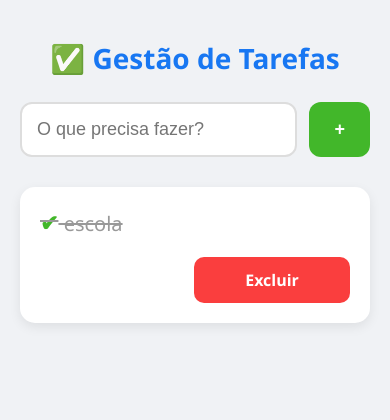
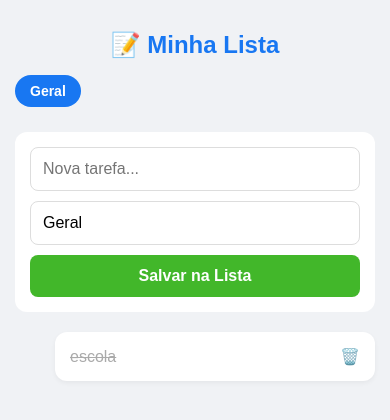
Before and after one commit to guga-leal-r/gestao-tarefas, a Flask app: page / in a window 390 px wide. Shown: the top 420 px of the page. Run offline with Flask 3, Linux system fonts and the light colour scheme.

Commit message:
Adicionando suporte a multiplas listas com visual mobile

```diff
--- a/app.py
+++ b/app.py
@@ -3,56 +3,57 @@ import os
 from flask import Flask, render_template, redirect, request
 
 app = Flask(__name__)
-
-# Nome do arquivo onde as tarefas serão salvas
 ARQUIVO_DADOS = 'tarefas.json'
 
 def carregar_tarefas():
-    # Se o arquivo não existir, retorna uma lista vazia
-    if not os.path.exists(ARQUIVO_DADOS):
-        return []
-    # Abre o arquivo e transforma o texto em lista do Python
-    with open(ARQUIVO_DADOS, 'r', encoding='utf-8') as f:
-        return json.load(f)
+    if not os.path.exists(ARQUIVO_DADOS): return []
+    with open(ARQUIVO_DADOS, 'r', encoding='utf-8') as f: return json.load(f)
 
 def salvar_tarefas(lista):
-    # Transforma a lista do Python em texto e salva no arquivo
     with open(ARQUIVO_DADOS, 'w', encoding='utf-8') as f:
         json.dump(lista, f, indent=4, ensure_ascii=False)
 
-# Inicializa a lista carregando do arquivo
 tarefas = carregar_tarefas()
 
 @app.route('/')
 def index():
-    return render_template('index.html', lista=tarefas)
+    # Pegamos todos os nomes de listas únicos que existem
+    nomes_listas = sorted(list(set(t.get('lista_nome', 'Geral') for t in tarefas)))
+    if 'Geral' not in nomes_listas: nomes_listas.insert(0, 'Geral')
+
+    # Filtramos as tarefas por lista (se o usuário escolher uma)
+    lista_atual = request.args.get('nome', 'Geral')
+    tarefas_filtradas = [t for t in tarefas if t.get('lista_nome', 'Geral') == lista_atual]
+
+    return render_template('index.html', lista=tarefas_filtradas, nomes_listas=nomes_listas, atual=lista_atual)
 
 @app.route('/add', methods=['POST'])
 def adicionar():
     texto = request.form.get('conteudo')
+    nome_lista = request.form.get('lista_nome', 'Geral')
     if texto:
-        # Pega o último ID para gerar o próximo
         novo_id = tarefas[-1]['id'] + 1 if tarefas else 1
-        tarefas.append({'id': novo_id, 'texto': texto, 'feito': False})
-        salvar_tarefas(tarefas) # <-- SALVA NO ARQUIVO
-    return redirect('/')
+        tarefas.append({'id': novo_id, 'texto': texto, 'feito': False, 'lista_nome': nome_lista})
+        salvar_tarefas(tarefas)
+    return redirect(f'/?nome={nome_lista}')
 
 @app.route('/concluir/<int:id_tarefa>')
 def concluir(id_tarefa):
+    nome_lista = 'Geral'
     for tarefa in tarefas:
         if tarefa['id'] == id_tarefa:
             tarefa['feito'] = True
-            break
-    salvar_tarefas(tarefas) # <-- SALVA NO ARQUIVO
-    return redirect('/')
+            nome_lista = tarefa.get('lista_nome', 'Geral')
+    salvar_tarefas(tarefas)
+    return redirect(f'/?nome={nome_lista}')
 
 @app.route('/deletar/<int:id_tarefa>')
 def deletar(id_tarefa):
     global tarefas
-    # Cria uma nova lista sem a tarefa que tem o ID clicado
+    nome_lista = next((t.get('lista_nome', 'Geral') for t in tarefas if t['id'] == id_tarefa), 'Geral')
     tarefas = [t for t in tarefas if t['id'] != id_tarefa]
-    salvar_tarefas(tarefas) # Salva a lista atualizada no arquivo JSON
-    return redirect('/')
+    salvar_tarefas(tarefas)
+    return redirect(f'/?nome={nome_lista}')
 
 if __name__ == '__main__':
     app.run(debug=True)
--- a/templates/index.html
+++ b/templates/index.html
@@ -2,70 +2,56 @@
 <html lang="pt-br">
 <head>
     <meta charset="UTF-8">
-    <meta name="viewport" content="width=device-width, initial-scale=1.0, maximum-scale=1.0, user-scalable=no">
-    <title>Meu Gerenciador</title>
+    <meta name="viewport" content="width=device-width, initial-scale=1.0">
+    <title>Minha Lista</title>
     <style>
-        body { font-family: 'Segoe UI', system-ui, -apple-system, sans-serif; margin: 0; padding: 20px; background-color: #f0f2f5; color: #1c1e21; }
-        .container { max-width: 600px; margin: auto; }
-        h1 { text-align: center; color: #1877f2; font-size: 28px; margin-bottom: 25px; }
+        * { box-sizing: border-box; }
+        body { font-family: sans-serif; margin: 0; padding: 15px; background: #f0f2f5; }
+        .container { max-width: 500px; margin: auto; }
 
-        /* Formulário Robusto para Celular */
-        form { display: flex; gap: 12px; margin-bottom: 30px; }
-        input { flex: 1; padding: 15px; border: 2px solid #ddd; border-radius: 12px; font-size: 18px; outline: none; transition: 0.3s; }
-        input:focus { border-color: #1877f2; }
-        .btn-add { background: #42b72a; color: white; border: none; padding: 15px 25px; border-radius: 12px; cursor: pointer; font-weight: bold; font-size: 18px; }
+        /* Menu de Listas (Abas) */
+        .abas { display: flex; gap: 5px; overflow-x: auto; margin-bottom: 20px; padding-bottom: 5px; }
+        .aba { padding: 8px 15px; background: #ddd; border-radius: 20px; text-decoration: none; color: #555; white-space: nowrap; font-size: 14px; }
+        .aba.ativa { background: #1877f2; color: white; font-weight: bold; }
 
-        /* Lista de Tarefas Gigante */
-        ul { padding: 0; list-style: none; }
-        .card {
-            background: white; padding: 20px; margin-bottom: 15px; border-radius: 15px;
-            box-shadow: 0 4px 12px rgba(0,0,0,0.08); display: flex; flex-direction: column; gap: 20px;
-        }
+        /* Estilo do App */
+        h1 { text-align: center; color: #1877f2; font-size: 24px; }
+        form { display: flex; flex-direction: column; gap: 10px; margin-bottom: 20px; background: white; padding: 15px; border-radius: 12px; }
+        input, select, .btn-add { padding: 12px; border-radius: 8px; border: 1px solid #ddd; font-size: 16px; }
+        .btn-add { background: #42b72a; color: white; border: none; font-weight: bold; }
 
-        /* No computador, fica lado a lado. No celular, um embaixo do outro */
-        @media (min-width: 500px) {
-            .card { flex-direction: row; justify-content: space-between; align-items: center; }
-        }
-
-        .texto-tarefa { font-size: 20px; font-weight: 500; flex: 1; word-wrap: break-word; }
-        .concluida { color: #999; text-decoration: line-through; }
-
-        /* Botões de Ação estilo App */
-        .acoes { display: flex; gap: 12px; width: 100%; justify-content: flex-end; }
-        .btn {
-            text-decoration: none; padding: 12px 18px; border-radius: 10px;
-            font-size: 16px; font-weight: bold; text-align: center; flex: 1; max-width: 120px;
-        }
-        .btn-done { background: #e7f3ff; color: #1877f2; border: 1px solid #1877f2; }
-        .btn-delete { background: #fa3e3e; color: white; }
-
-        .status-check { color: #42b72a; font-weight: bold; font-size: 22px; }
+        .card { background: white; padding: 15px; margin-bottom: 10px; border-radius: 12px; display: flex; justify-content: space-between; align-items: center; box-shadow: 0 2px 5px rgba(0,0,0,0.05); }
+        .concluida { text-decoration: line-through; color: #aaa; }
+        .btn-del { color: red; text-decoration: none; margin-left: 10px; font-weight: bold; }
     </style>
 </head>
 <body>
     <div class="container">
-        <h1>✅ Gestão de Tarefas</h1>
+        <h1>📝 Minha Lista</h1>
 
+        <!-- Menu de Navegação entre Listas -->
+        <div class="abas">
+            {% for nome in nomes_listas %}
+                <a href="/?nome={{ nome }}" class="aba {{ 'ativa' if nome == atual }}">{{ nome }}</a>
+            {% endfor %}
+        </div>
+
+        <!-- Formulário para Criar/Adicionar -->
         <form action="/add" method="POST">
-            <input type="text" name="conteudo" placeholder="O que precisa fazer?" required>
-            <button type="submit" class="btn-add">+</button>
+            <input type="text" name="conteudo" placeholder="Nova tarefa..." required>
+            <input type="text" name="lista_nome" placeholder="Nome da Lista (ex: Mercado)" value="{{ atual }}">
+            <button type="submit" class="btn-add">Salvar na Lista</button>
         </form>
 
         <ul>
             {% for tarefa in lista %}
                 <li class="card">
-                    <span class="texto-tarefa {{ 'concluida' if tarefa.feito }}">
-                        {% if tarefa.feito %}<span class="status-check">✔</span>{% endif %}
-                        {{ tarefa.texto }}
-                    </span>
-
-                    <div class="acoes">
+                    <span class="{{ 'concluida' if tarefa.feito }}">{{ tarefa.texto }}</span>
+                    <div>
                         {% if not tarefa.feito %}
-                            <a href="/concluir/{{ tarefa.id }}" class="btn btn-done">Feito</a>
+                            <a href="/concluir/{{ tarefa.id }}" style="text-decoration:none;">✔️</a>
                         {% endif %}
-
-                        <a href="/deletar/{{ tarefa.id }}" class="btn btn-delete"
-                           onclick="return confirm('Apagar tarefa?')">Excluir</a>
+                        <a href="/deletar/{{ tarefa.id }}" class="btn-del" onclick="return confirm('Apagar?')">🗑️</a>
                     </div>
                 </li>
             {% endfor %}
```
